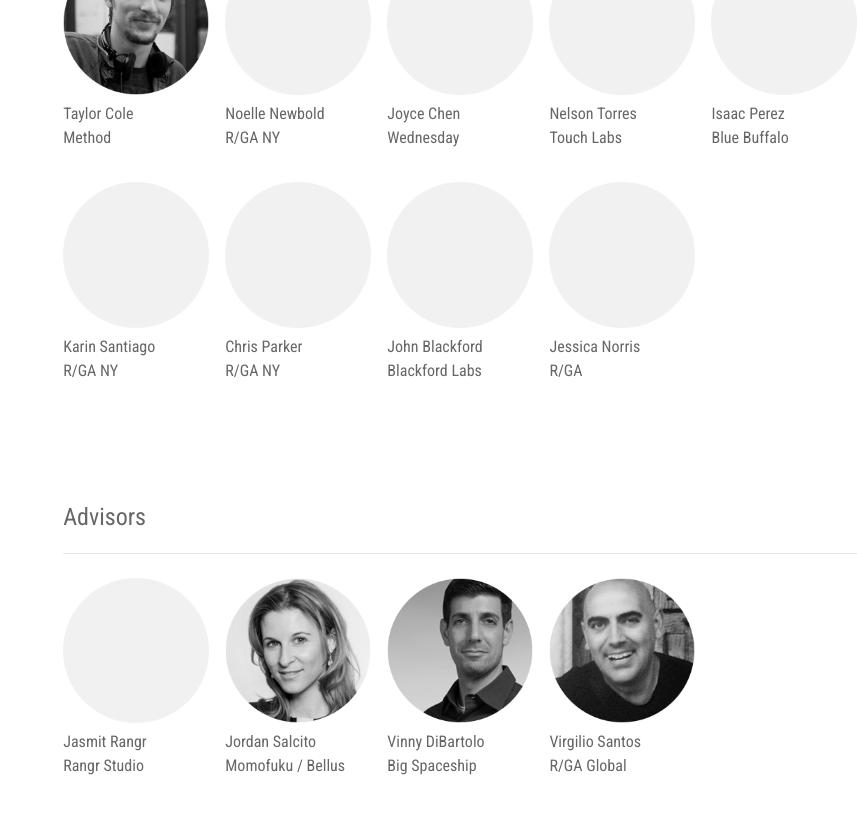
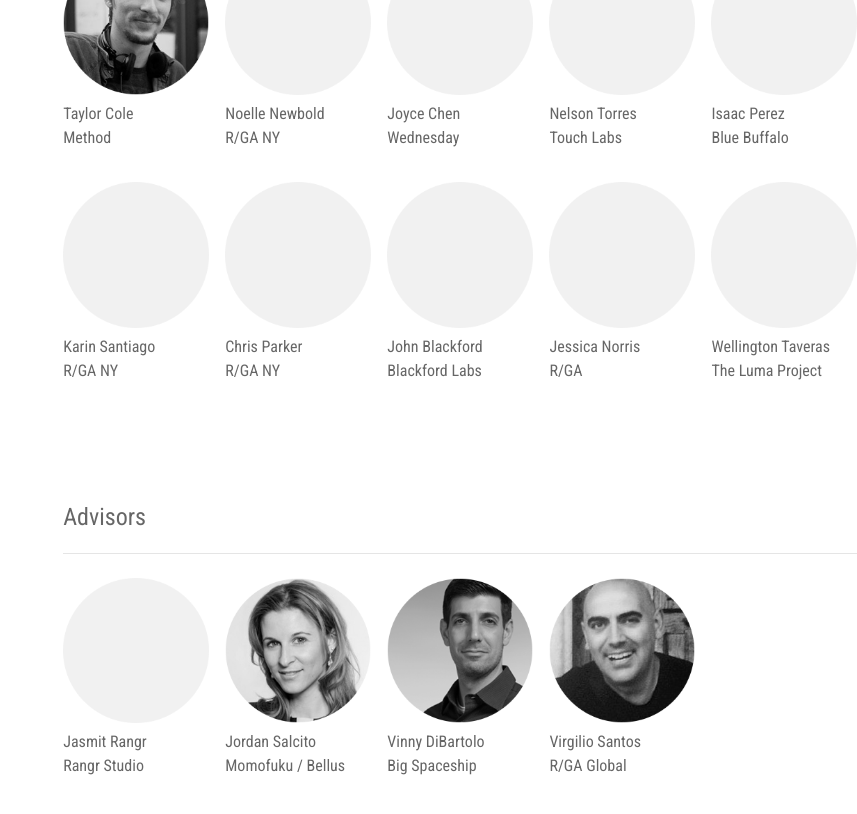
Before and after one commit to amintorres/lumaproject, a Jekyll site: the page built from index.html, in a window 1280 px wide and 900 px high, scrolled down 1933 px. Shown: the top 814 px of the window, without its empty margins (423-1280 px from the left). Built offline with Jekyll 4.4.1, drawn with Linux system fonts in a browser that asks for light colours.

Commit message:
Adds Wellington

```diff
--- a/index.html
+++ b/index.html
@@ -90,6 +90,9 @@
     - name: "Jessica Norris"
       company: "R/GA"
       image: "circle.png"
+    - name: "Wellington Taveras"
+      company: "The Luma Project"
+      image: "circle.png"
   Advisors:
     - name: "Jasmit Rangr"
       company: "Rangr Studio"
```
